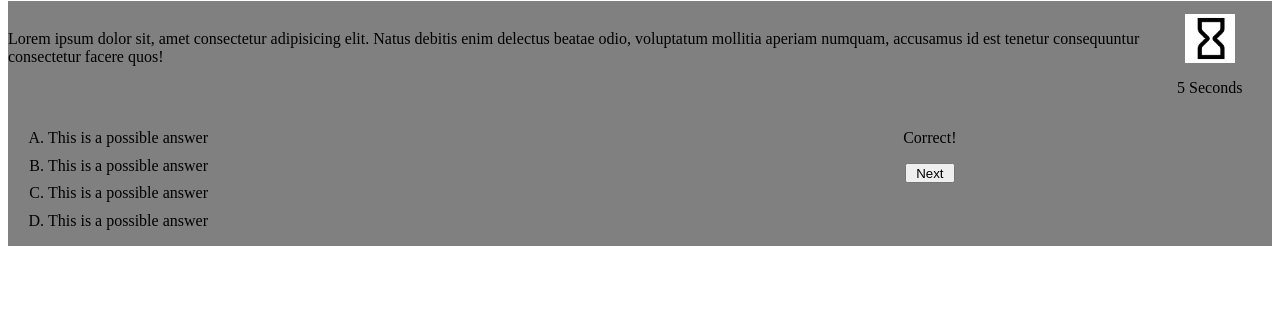
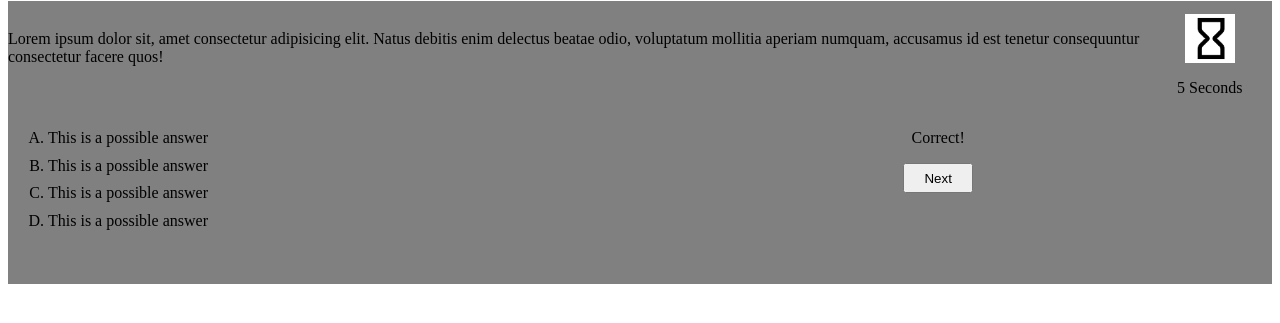
Before and after one commit to wkerby/coding-quiz, a plain HTML site: page index.html in a window 1280 px wide. Shown: the part 79-402 px from the top of the page. Drawn offline with Linux system fonts and the light colour scheme.

Commit message:
add padding to bottom left container

```diff
--- a/assets/css/style.css
+++ b/assets/css/style.css
@@ -40,6 +40,7 @@
 
 .left {
     padding-right: 50%;
+    padding-bottom: 3%;
 }
 
 .bottom {
@@ -51,15 +52,13 @@
 
 #next-button {
     /* display: inline-block; */
-    width: 50px;
-    height: 20px;
+    width: 70px;
+    height: 30px;
     display: flex;
     justify-content: center;
     flex-wrap: wrap;
-    align-items: space-around;
+    align-items: center;
 }
-
-.top-middle {}
 
 .top-right img {
     width: 40%;
--- a/index.html
+++ b/index.html
@@ -7,6 +7,7 @@
     <meta name="viewport" content="width=device-width, initial-scale=1.0">
     <title>Coding Quiz</title>
     <link rel="stylesheet" href="./assets/css/style.css">
+    <link href="https://fonts.googleapis.com/css2?family=Open+Sans:wght@300&display=swap" rel="stylesheet">
 </head>
 
 <body>
```
